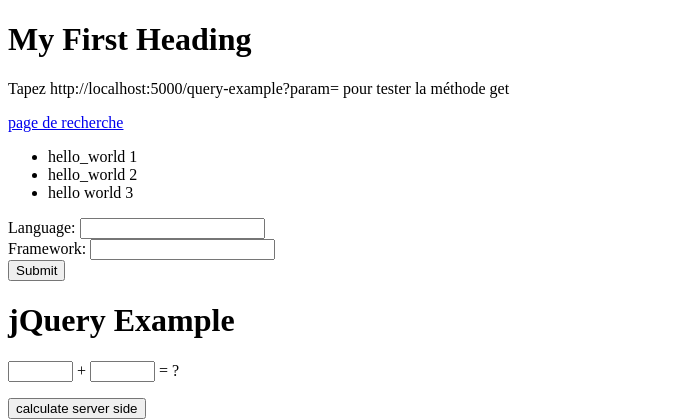
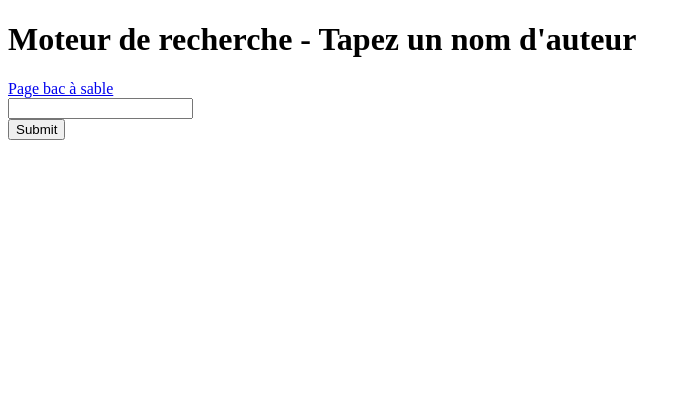
Before and after one commit to charlypoirier/4IF-WS, a Flask app: page / in a window 1280 px wide. Shown: the top 420 px of the page, without its empty margins (0-692 px from the left). Run offline with Flask 2, Linux system fonts and the light colour scheme; some libraries are stand-ins or nearby versions.

Commit message:
Refactor : links between web pages

```diff
--- a/app/templates/search.html
+++ b/app/templates/search.html
@@ -2,6 +2,7 @@
 <html>
     <body>
         <h1>Moteur de recherche - Tapez un nom d'auteur</h1>
+        <a href="/index">Page bac à sable</a>
         <form method="POST">
             <input type="text" name="strqry"><br>
             <input type="submit" value="Submit"><br>
--- a/app/views.py
+++ b/app/views.py
@@ -2,7 +2,12 @@ from app import app
 from flask import render_template, request, jsonify
 from SPARQLWrapper import SPARQLWrapper, JSON
 
-@app.route("/",  methods=['GET', 'POST'])
+@app.route("/")
+def root():
+    return render_template("search.html")
+
+
+@app.route("/index",  methods=['GET', 'POST'])
 def index():
     data = {'a': "hello_world 1", 'b': 'hello_world 2','c':'hello world 3'}
     if request.method == 'POST' :
```
Also changed, not shown: 1 other file.
